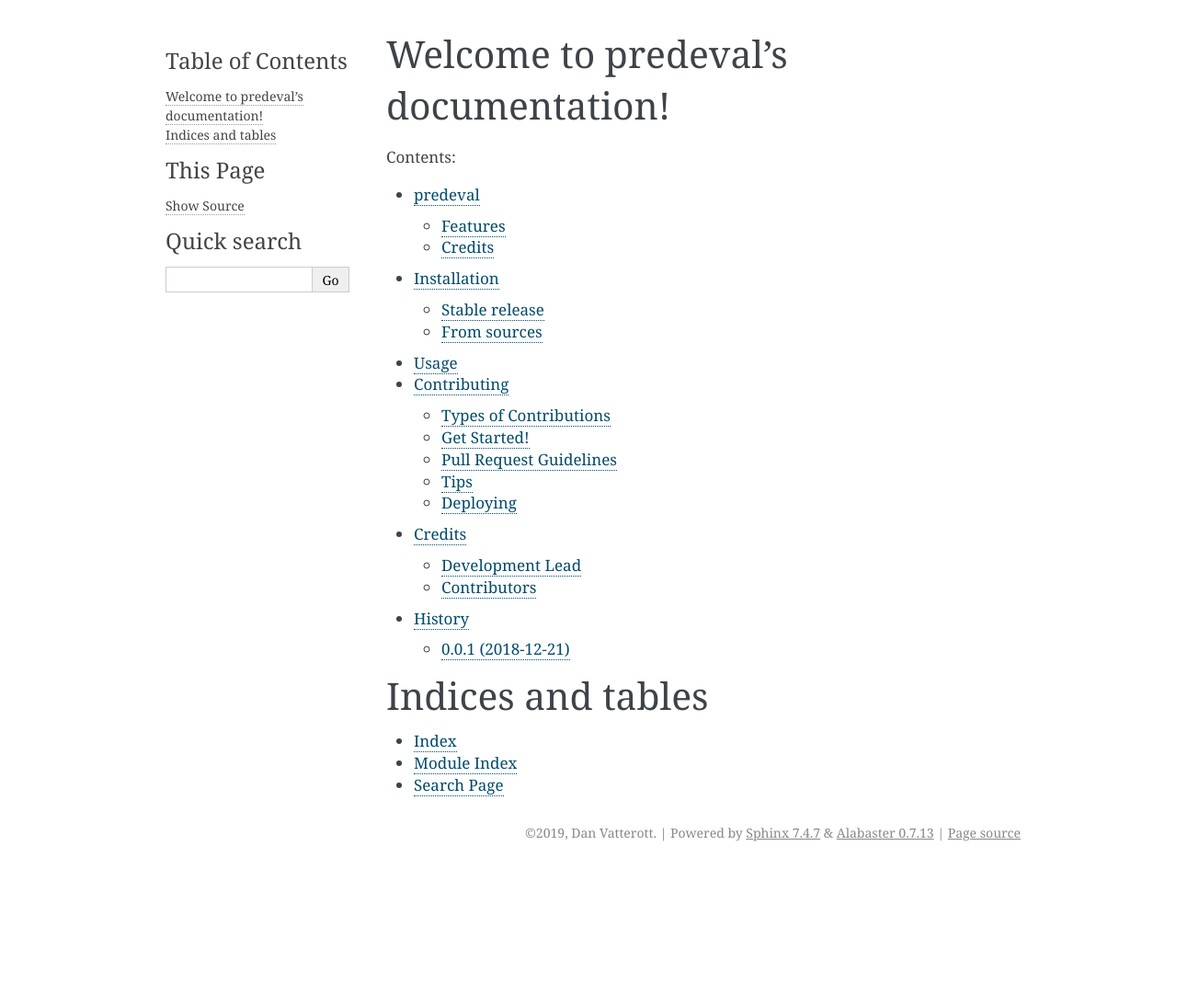
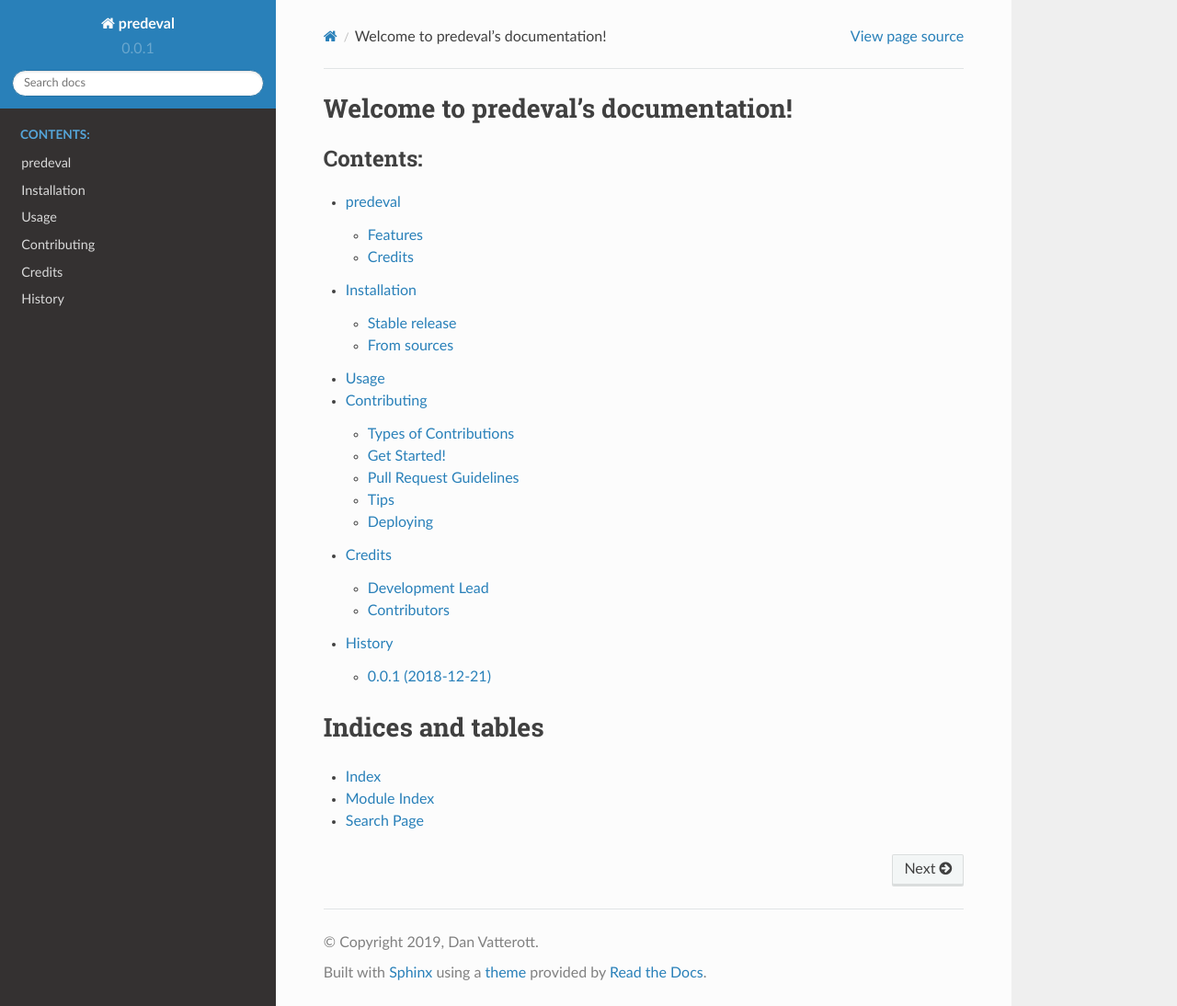
Before and after one commit to dvatterott/predeval, a Sphinx documentation site: the page built from docs/index.rst, in a window 1280 px wide and 1094 px high. Shown: the whole window at 92% size. Built offline with Sphinx 7.4.7 and the Read the Docs theme 2.0.0, drawn with Linux system fonts in a browser that asks for light colours; pages that are not in the unit, such as notebooks, are missing from menus.

Commit message:
following idiots guide to sphinx docs

```diff
--- a/docs/conf.py
+++ b/docs/conf.py
@@ -33,6 +33,9 @@ import predeval
 # Add any Sphinx extension module names here, as strings. They can be
 # extensions coming with Sphinx (named 'sphinx.ext.*') or your custom ones.
 extensions = ['sphinx.ext.autodoc', 'sphinx.ext.viewcode', 'sphinx.ext.napoleon']
+napoleon_google_docstring = False
+napoleon_use_param = False
+napoleon_use_ivar = True
 
 # Add any paths that contain templates here, relative to this directory.
 templates_path = ['_templates']
@@ -85,6 +88,7 @@ todo_include_todos = False
 # a list of builtin themes.
 #
 # html_theme = 'alabaster'
+html_theme = 'sphinx_rtd_theme'
 
 # Theme options are theme-specific and customize the look and feel of a
 # theme further.  For a list of options available for each theme, see the
--- /dev/null
+++ b/docs/source/modules.rst
@@ -0,0 +1,7 @@
+predeval
+========
+
+.. toctree::
+   :maxdepth: 4
+
+   predeval
```
Also changed, not shown: docs/source/predeval.rst (added, +38 -0 lines).
